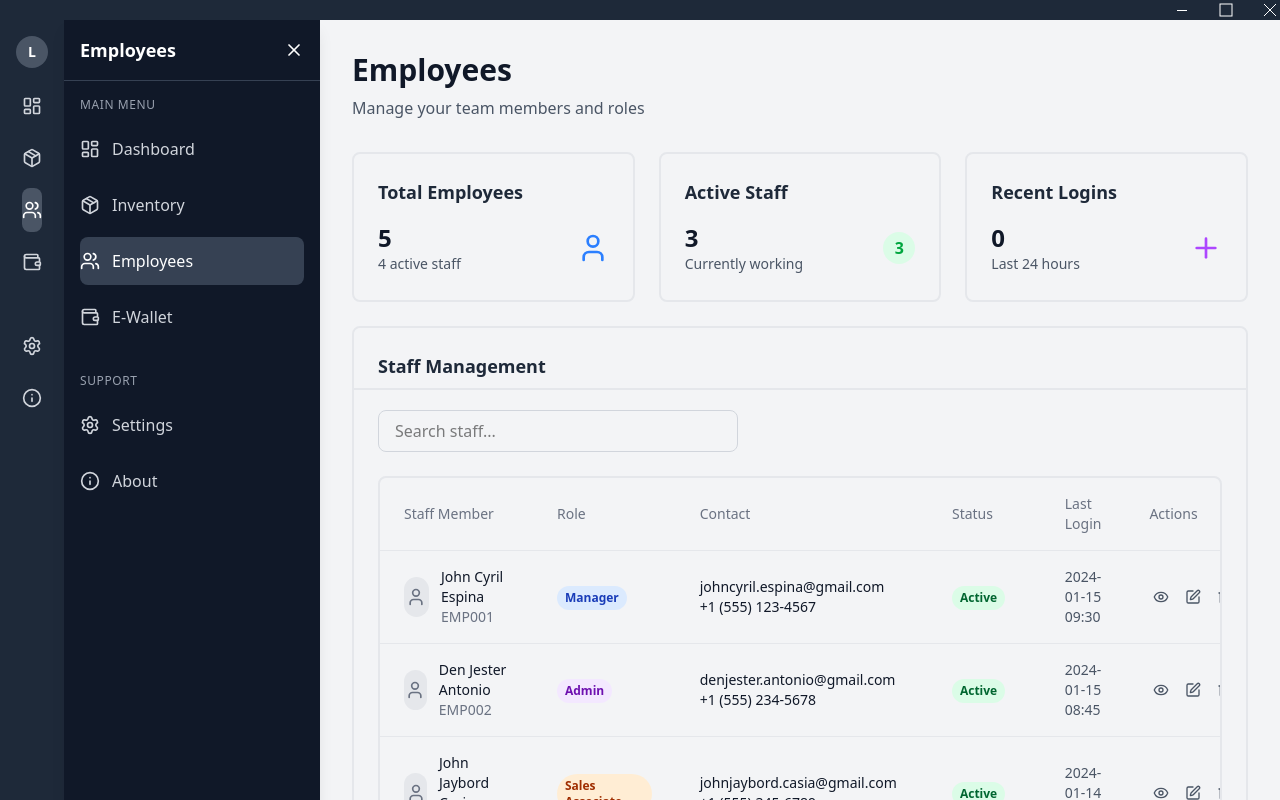
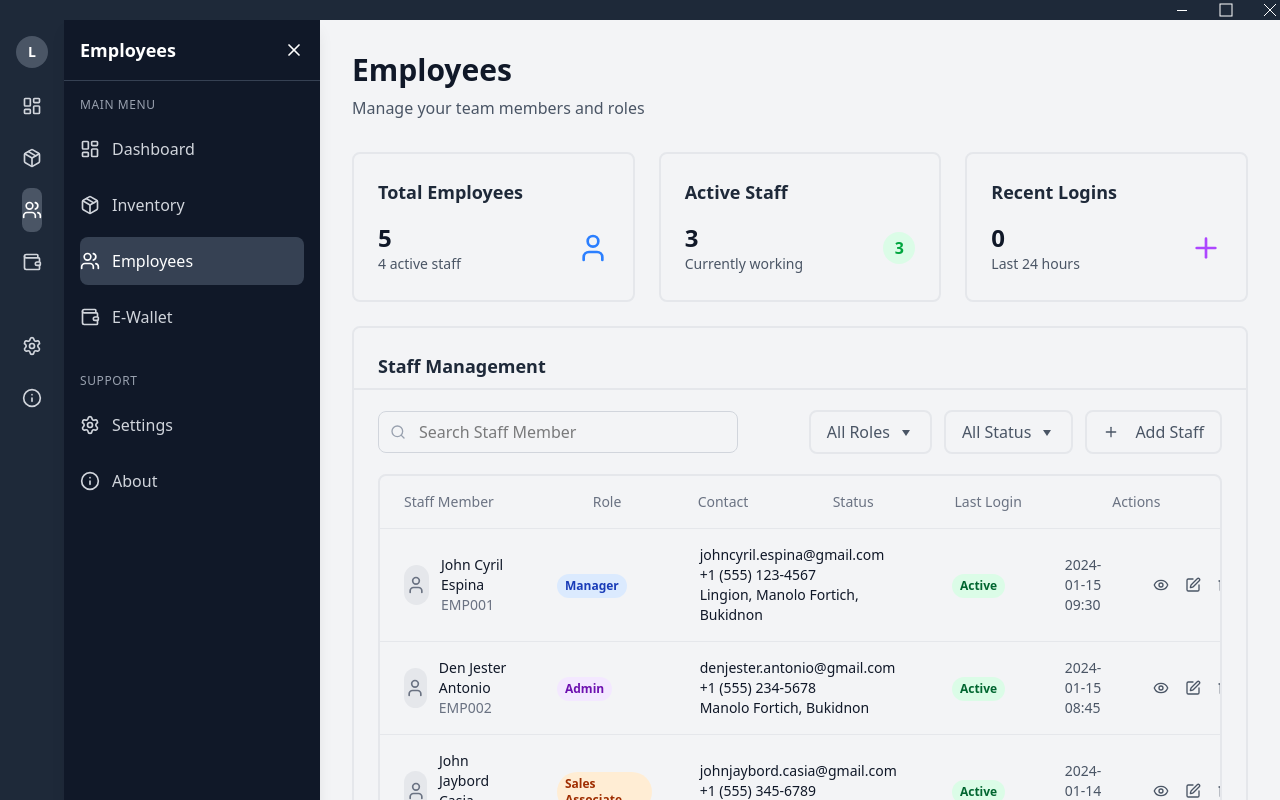
Before and after one commit to 6reenhorn/JIA-Integrated-Management-System, a React (Vite) app: page / in a window 1280 px wide. Both pictures are taken after a click on the button 32 px from the left and 210 px from the top of the page. Built offline with nearby package versions, Linux system fonts and the light colour scheme.

Commit message:
Employee page update

```diff
--- a/client/src/components/employees/EmployeeFilters.tsx
+++ b/client/src/components/employees/EmployeeFilters.tsx
@@ -1,102 +1,24 @@
-import React from 'react';
-import { Search, Filter, Plus } from 'lucide-react';
+import { Plus } from 'lucide-react';
 
-interface EmployeeFiltersProps {
-  searchTerm: string;
-  setSearchTerm: (term: string) => void;
-  roleFilter: string;
-  setRoleFilter: (role: string) => void;
-  departmentFilter: string;
-  setDepartmentFilter: (department: string) => void;
-  statusFilter: string;
-  setStatusFilter: (status: string) => void;
-  roles: string[];
-  departmentOptions: string[];
-  filterOpen: boolean;
-  setFilterOpen: (open: boolean) => void;
-  onAddEmployee: () => void;
-}
-
-const EmployeeFilters: React.FC<EmployeeFiltersProps> = ({
-  searchTerm,
-  setSearchTerm,
-  roleFilter,
-  setRoleFilter,
-  departmentFilter,
-  setDepartmentFilter,
-  statusFilter,
-  setStatusFilter,
-  roles,
-  departmentOptions,
-  filterOpen,
-  setFilterOpen,
-  onAddEmployee
-}) => {
+const EmployeeFilters = () => {
   return (
-    <div className="space-y-4">
-      {/* Toggle Filters Button */}
-      {/* <button
-        onClick={() => setFilterOpen(!filterOpen)}
-        className="flex items-center gap-2 px-4 py-2 bg-gray-200 text-gray-700 rounded-lg hover:bg-gray-300 transition-colors"
-      >
-        <Filter className="w-4 h-4" />
-        {filterOpen ? 'Hide Filters' : 'Show Filters'}
-      </button> */}
-
-      {/* Header with Search and Filters */}
-      {filterOpen && (
-        <div className="flex flex-col sm:flex-row gap-3">
-          <div className="relative">
-            <Search className="absolute left-3 top-1/2 transform -translate-y-1/2 text-gray-400 w-4 h-4" />
-            <input
-              type="text"
-              placeholder="Search staff..."
-              value={searchTerm}
-              onChange={(e) => setSearchTerm(e.target.value)}
-              className="pl-10 pr-4 py-2 border border-gray-300 rounded-lg focus:ring-2 focus:ring-blue-500 focus:border-blue-500 w-full sm:w-64"
-            />
-          </div>
-
-          <select
-            value={roleFilter}
-            onChange={(e) => setRoleFilter(e.target.value)}
-            className="px-3 py-2 border border-gray-300 rounded-lg text-sm focus:ring-2 focus:ring-blue-500"
-          >
-            <option>All Roles</option>
-            {roles.map(role => (
-              <option key={role} value={role}>{role}</option>
-            ))}
-          </select>
-
-          <select
-            value={departmentFilter}
-            onChange={(e) => setDepartmentFilter(e.target.value)}
-            className="px-3 py-2 border border-gray-300 rounded-lg text-sm focus:ring-2 focus:ring-blue-500"
-          >
-            {departmentOptions.map(dept => (
-              <option key={dept} value={dept}>{dept}</option>
-            ))}
-          </select>
-
-          <select
-            value={statusFilter}
-            onChange={(e) => setStatusFilter(e.target.value)}
-            className="px-3 py-2 border border-gray-300 rounded-lg text-sm focus:ring-2 focus:ring-blue-500"
-          >
-            <option>All Status</option>
-            <option>Active</option>
-            <option>Inactive</option>
-          </select>
-
-          <button
-            onClick={onAddEmployee}
-            className="flex items-center gap-2 px-4 py-2 bg-blue-600 text-white rounded-lg hover:bg-blue-700 transition-colors"
-          >
-            <Plus className="w-4 h-4" />
-            Add Staff
-          </button>
-        </div>
-      )}
+    <div className="flex justify-between items gap-3 my-5">
+      <button className='flex items-center gap-2 bg-gray-100 border-2 border-[#E5E7EB] rounded-lg px-4 py-2 text-gray-600 hover:bg-gray-200 focus:outline-none focus:ring-2 focus:ring-blue-500'>
+        All Roles
+        <svg width="16" height="16" viewBox="0 0 16 16" fill="none">
+          <polygon points="4,6 12,6 8,12" fill="currentColor" />
+        </svg>
+      </button>
+      <button className='flex items-center gap-2 bg-gray-100 border-2 border-[#E5E7EB] rounded-lg px-4 py-2 text-gray-600 hover:bg-gray-200 focus:outline-none focus:ring-2 focus:ring-blue-500'>
+        All Status
+        <svg width="16" height="16" viewBox="0 0 16 16" fill="none">
+          <polygon points="4,6 12,6 8,12" fill="currentColor" />
+        </svg>
+      </button>
+      <button className='flex items-center gap-2 bg-gray-100 border-2 border-[#E5E7EB] rounded-lg px-4 py-2 text-gray-600 hover:bg-gray-200 focus:outline-none focus:ring-2 focus:ring-blue-500'>
+        <Plus className="w-4 h-4 mr-2" />
+        Add Staff
+      </button>
     </div>
   );
 };
--- a/client/src/components/employees/EmployeeSearchBar.tsx
+++ b/client/src/components/employees/EmployeeSearchBar.tsx
@@ -1,9 +1,22 @@
-const EmployeeSearchBar = () => {
-    return (
-        <div>
-            <input type="text" placeholder="Search staff..." className="border border-gray-300 rounded-lg px-4 py-2 w-90 mt-5" />
-        </div>
-    );
+import React from "react";
+import { Search } from "lucide-react";
+
+interface EmployeeSearchBarProps {
+    searchTerm: string;
+    setSearchTerm: (term: string) => void;
 }
 
+const EmployeeSearchBar: React.FC<EmployeeSearchBarProps> = ({ searchTerm, setSearchTerm }) => (
+    <div className="relative">
+        <Search className="absolute left-3 top-1/2 transform -translate-y-1/2 text-gray-400 w-4 h-4" />
+        <input
+            type="text"
+            placeholder="Search Staff Member"
+            value={searchTerm}
+            onChange={(e) => setSearchTerm(e.target.value)}
+            className="pl-10 pr-4 py-2 border border-gray-300 rounded-lg focus:ring-2 focus:ring-blue-500 focus:border-blue-500 w-90"
+        />
+    </div>
+);
+
 export default EmployeeSearchBar;
--- a/client/src/components/employees/EmployeeTable.tsx
+++ b/client/src/components/employees/EmployeeTable.tsx
@@ -29,6 +29,9 @@ const EmployeeTable: React.FC<EmployeeTableProps> = ({
             <th className="text-left py-4 px-6 text-sm font-medium text-gray-500">Actions</th>
           </tr>
         </thead>
+      </table>
+      <div className="max-h-[370px] overflow-y-auto">
+        <table className="w-full">
           <tbody className="divide-y divide-gray-200">
             {employees.map((employee) => (
               <tr key={employee.id} className="hover:bg-gray-50">
@@ -91,6 +94,7 @@ const EmployeeTable: React.FC<EmployeeTableProps> = ({
           </tbody>
         </table>
       </div>
+    </div>
   );
 };
 
--- a/client/src/pages/Employees.tsx
+++ b/client/src/pages/Employees.tsx
@@ -26,7 +26,7 @@ const Employees: React.FC = () => {
       empId: 'EMP001',
       role: 'Manager',
       department: 'Front Desk',
-      contact: 'johncyril.espina@gmail.com\n+1 (555) 123-4567',
+      contact: 'johncyril.espina@gmail.com\n+1 (555) 123-4567\n Lingion, Manolo Fortich, Bukidnon',
       status: 'Active',
       lastLogin: '2024-01-15 09:30'
     },
@@ -36,7 +36,7 @@ const Employees: React.FC = () => {
       empId: 'EMP002',
       role: 'Admin',
       department: 'Administrative',
-      contact: 'denjester.antonio@gmail.com\n+1 (555) 234-5678',
+      contact: 'denjester.antonio@gmail.com\n+1 (555) 234-5678\n Manolo Fortich, Bukidnon',
       status: 'Active',
       lastLogin: '2024-01-15 08:45'
     },
@@ -46,7 +46,7 @@ const Employees: React.FC = () => {
       empId: 'EMP003',
       role: 'Sales Associate',
       department: 'Front Desk',
-      contact: 'johnjaybord.casia@gmail.com\n+1 (555) 345-6789',
+      contact: 'johnjaybord.casia@gmail.com\n+1 (555) 345-6789\n Tagoloan, Misamis Oriental',
       status: 'Active',
       lastLogin: '2024-01-14 16:20'
     },
@@ -56,7 +56,7 @@ const Employees: React.FC = () => {
       empId: 'EMP004',
       role: 'Cashier',
       department: 'Front Desk',
-      contact: 'sophiamarie.flores@gmail.com\n+1 (555) 456-7890',
+      contact: 'sophiamarie.flores@gmail.com\n+1 (555) 456-7890\n Patag, Cagayyan de Oro City',
       status: 'Active',
       lastLogin: '2024-01-15 10:15'
     },
@@ -66,7 +66,7 @@ const Employees: React.FC = () => {
       empId: 'EMP005',
       role: 'Maintenance',
       department: 'Maintenance',
-      contact: 'glennmark.anino@gmail.com\n+1 (555) 567-8901',
+      contact: 'glennmark.anino@gmail.com\n+1 (555) 567-8901\n Camaman-an, Cagayyan de Oro City',
       status: 'Inactive',
       lastLogin: '2024-01-10 14:30'
     }
@@ -74,17 +74,6 @@ const Employees: React.FC = () => {
 
   // Calculate stats
   const stats = useMemo(() => calculateStats(employees), [employees]);
-
-  // Get unique roles and departments
-  const roles = useMemo(() =>
-    [...new Set(employees.map(emp => emp.role))],
-    [employees]
-  );
-
-  const departmentOptions = useMemo(() =>
-    ['All Departments', ...new Set(employees.map(emp => emp.department))],
-    [employees]
-  );
 
   // Filter employees based on search and filters
   const filteredEmployees = useMemo(() =>
@@ -94,31 +83,11 @@ const Employees: React.FC = () => {
 
   // Pagination logic
   const pageCount = Math.max(1, Math.ceil(filteredEmployees.length / PAGE_SIZE));
-  const paginatedEmployees = useMemo(() =>
-    filteredEmployees.slice((currentPage - 1) * PAGE_SIZE, currentPage * PAGE_SIZE),
-    [filteredEmployees, currentPage]
-  );
 
   // Reset to first page when filters/search change
   useEffect(() => {
     setCurrentPage(1);
   }, [searchTerm, roleFilter, departmentFilter, statusFilter]);
-
-  const handleViewEmployee = (id: number) => {
-    console.log('View employee:', id);
-  };
-
-  const handleEditEmployee = (id: number) => {
-    console.log('Edit employee:', id);
-  };
-
-  const handleDeleteEmployee = (id: number) => {
-    console.log('Delete employee:', id);
-  };
-
-  const handleAddEmployee = () => {
-    console.log('Add new employee');
-  };
 
   const handlePageChange = (page: number) => {
     setCurrentPage(page);
@@ -131,30 +100,16 @@ const Employees: React.FC = () => {
       {/* Staff Directory Section */}
       <MainLayoutCard title="Staff Management">
         <div className="space-y-6">
-          {/* <EmployeeFilters
-            searchTerm={searchTerm}
-            setSearchTerm={setSearchTerm}
-            roleFilter={roleFilter}
-            setRoleFilter={setRoleFilter}
-            departmentFilter={departmentFilter}
-            setDepartmentFilter={setDepartmentFilter}
-            statusFilter={statusFilter}
-            setStatusFilter={setStatusFilter}
-            roles={roles}
-            departmentOptions={departmentOptions}
-            filterOpen={filterOpen}
-            setFilterOpen={setFilterOpen}
-            onAddEmployee={handleAddEmployee}
-          /> */}
-          <div>
-            <EmployeeSearchBar />
+          <div className='flex justify-between items-center mb-0'>
+            <EmployeeSearchBar searchTerm={searchTerm} setSearchTerm={setSearchTerm} />
+            <EmployeeFilters />
           </div>
 
           <EmployeeTable
-            employees={paginatedEmployees}
-            onViewEmployee={handleViewEmployee}
-            onEditEmployee={handleEditEmployee}
-            onDeleteEmployee={handleDeleteEmployee}
+            employees={filteredEmployees}
+            onViewEmployee={() => {}}
+            onEditEmployee={() => {}}
+            onDeleteEmployee={() => {}}
           />
 
           <EmployeeActions
```
Lines whose indentation alone changed are shown as unchanged.
